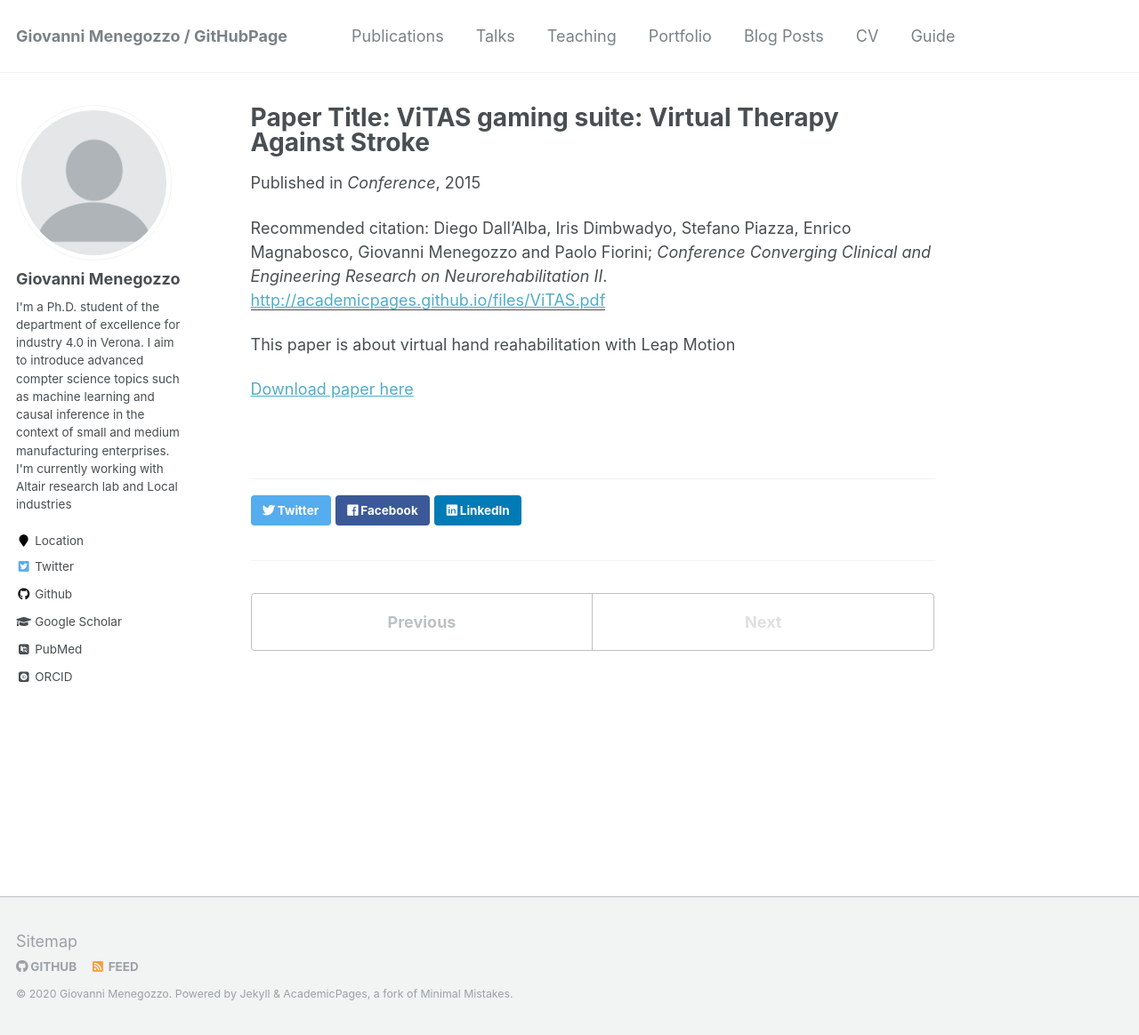
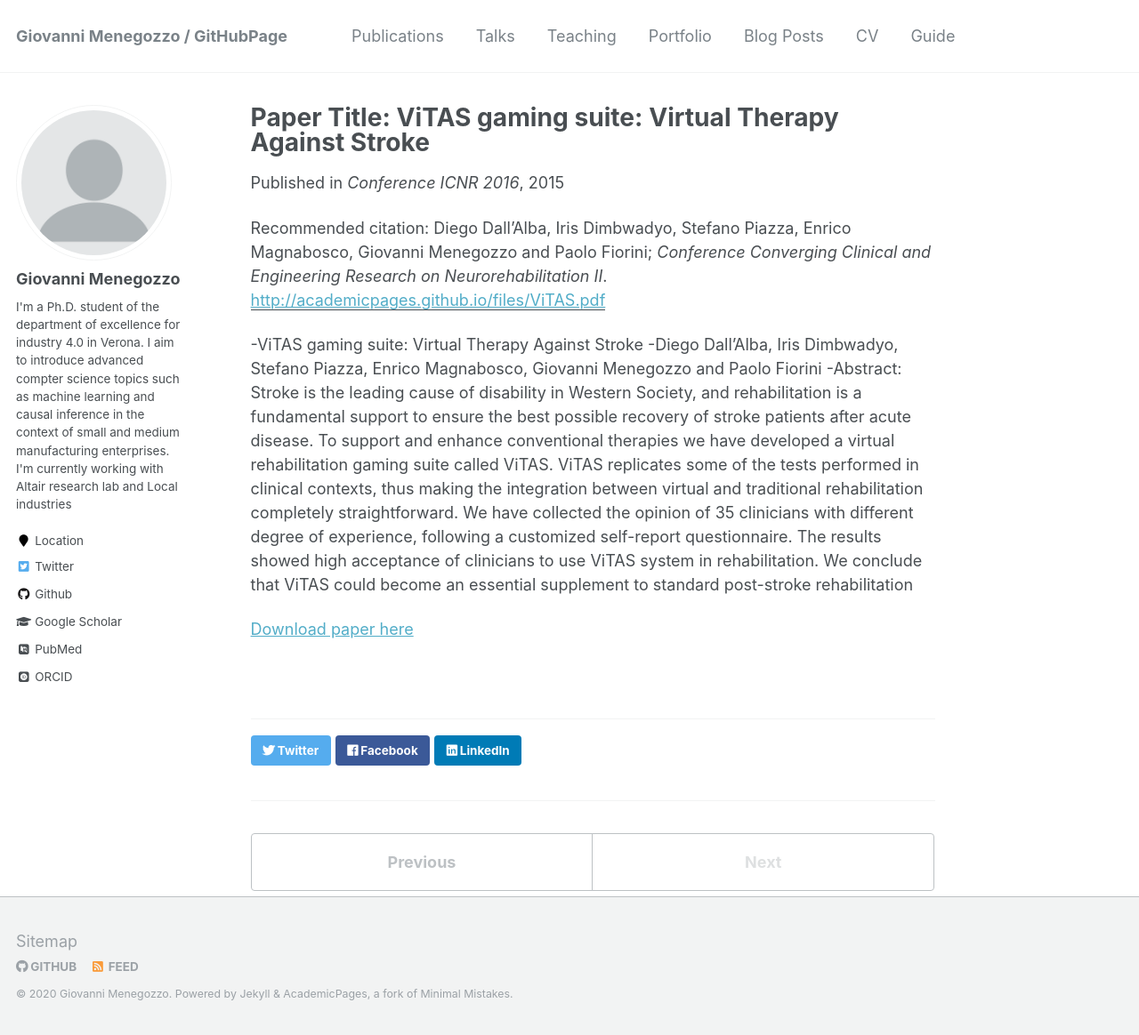
Before and after one commit to giovanniMen/giovannimenegozzosite, a Jekyll site: the page built from _publications/ViTAS.md, in a window 1280 px wide and 1164 px high. Shown: the whole window at 89% size. Built offline with Jekyll 4.4.1, drawn with Linux system fonts in a browser that asks for light colours; some web fonts are replaced.

Commit message:
Update ViTAS.md

```diff
--- a/_publications/ViTAS.md
+++ b/_publications/ViTAS.md
@@ -4,10 +4,26 @@ collection: 'publications'
 permalink: '/publication/ViTAS'
 excerpt: 'This paper is about virtual hand reahabilitation with Leap Motion'
 date: '2015-10-01'
-venue: 'Conference'
+venue: 'Conference ICNR 2016'
 paperurl: 'http://academicpages.github.io/files/ViTAS.pdf'
 citation: 'Diego Dall’Alba, Iris Dimbwadyo, Stefano Piazza, Enrico Magnabosco, Giovanni Menegozzo and Paolo Fiorini; <i>Conference Converging Clinical and Engineering Research on Neurorehabilitation II</i>.'
 ---
-This paper is about virtual hand reahabilitation with Leap Motion
+
+-ViTAS gaming suite: Virtual Therapy Against Stroke
+-Diego Dall’Alba, Iris Dimbwadyo, Stefano Piazza, Enrico Magnabosco, Giovanni Menegozzo and Paolo Fiorini
+-Abstract:
+Stroke is the leading cause of disability in Western
+Society, and rehabilitation is a fundamental support to ensure the best possible recovery of stroke patients after acute
+disease. To support and enhance conventional therapies we
+have developed a virtual rehabilitation gaming suite called
+ViTAS. ViTAS replicates some of the tests performed in clinical
+contexts, thus making the integration between virtual and
+traditional rehabilitation completely straightforward. We have
+collected the opinion of 35 clinicians with different degree of
+experience, following a customized self-report questionnaire.
+The results showed high acceptance of clinicians to use ViTAS
+system in rehabilitation. We conclude that ViTAS could become
+an essential supplement to standard post-stroke rehabilitation
+
 
 [Download paper here](http://academicpages.github.io/files/ViTAS.pdf)
```
